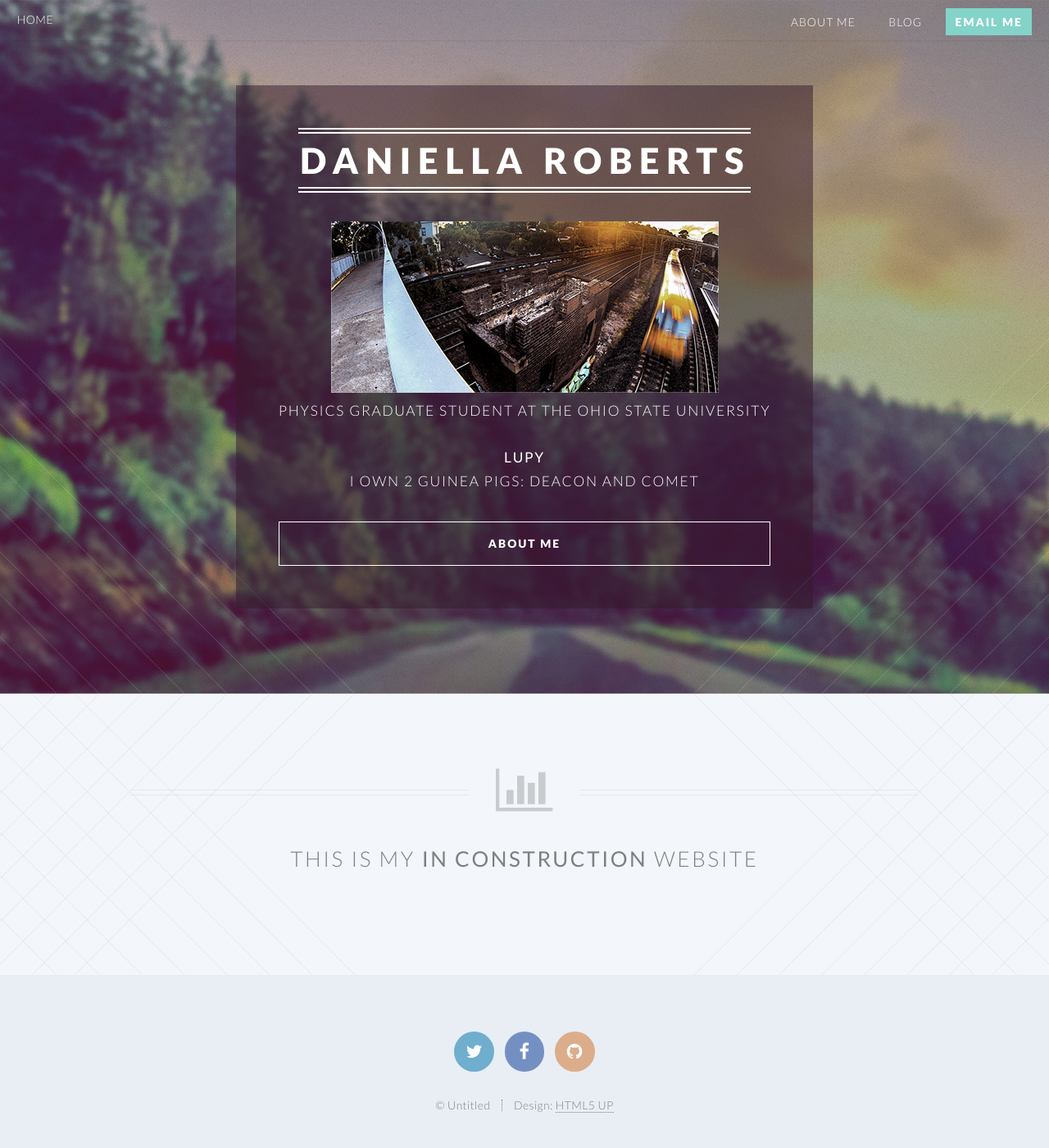
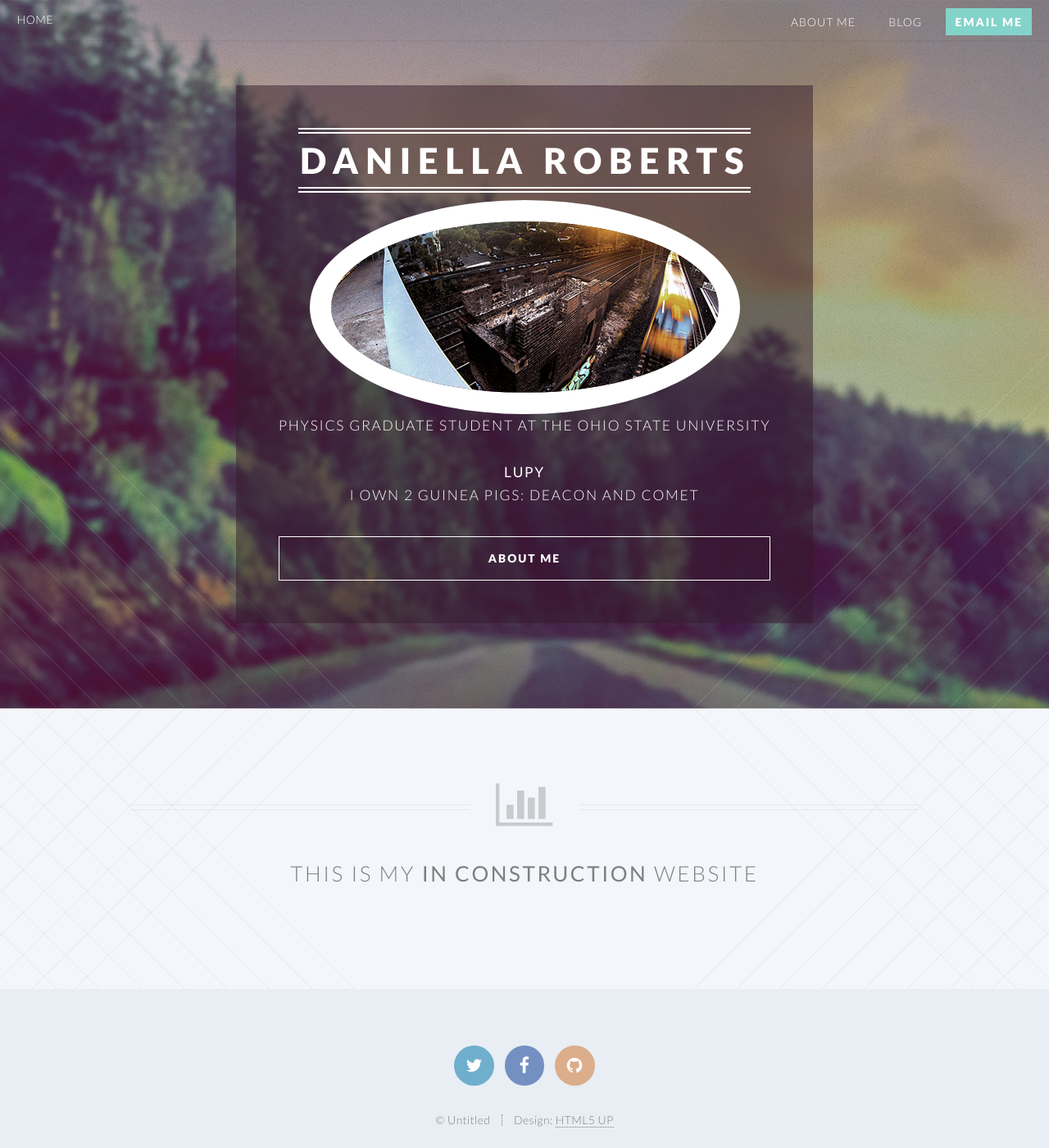
Before and after one commit to daniellaro/daniellaro.github.io, a Jekyll site: the page built from index.html, in a window 1280 px wide and 1400 px high. Shown: the whole window at 82% size. Built offline with Jekyll 4.4.1, drawn with Linux system fonts in a browser that asks for light colours.

Commit message:
added #banner.avatar

```diff
--- a/css/style.css
+++ b/css/style.css
@@ -869,6 +869,23 @@
 				margin: 2em 0 0 0;
 			}
 
+
+			#banner .avatar {
+				position: relative;
+				display: block;
+				margin-bottom: 1.5em;
+			}
+
+			#banner .avatar img {
+				display: block;
+				margin: 0 auto;
+				border-radius: 100%;
+				box-shadow: 0 0 0 1.5em #ffffff;
+			}
+
+
+
+
 /* Main */
 
 	#main {
```
